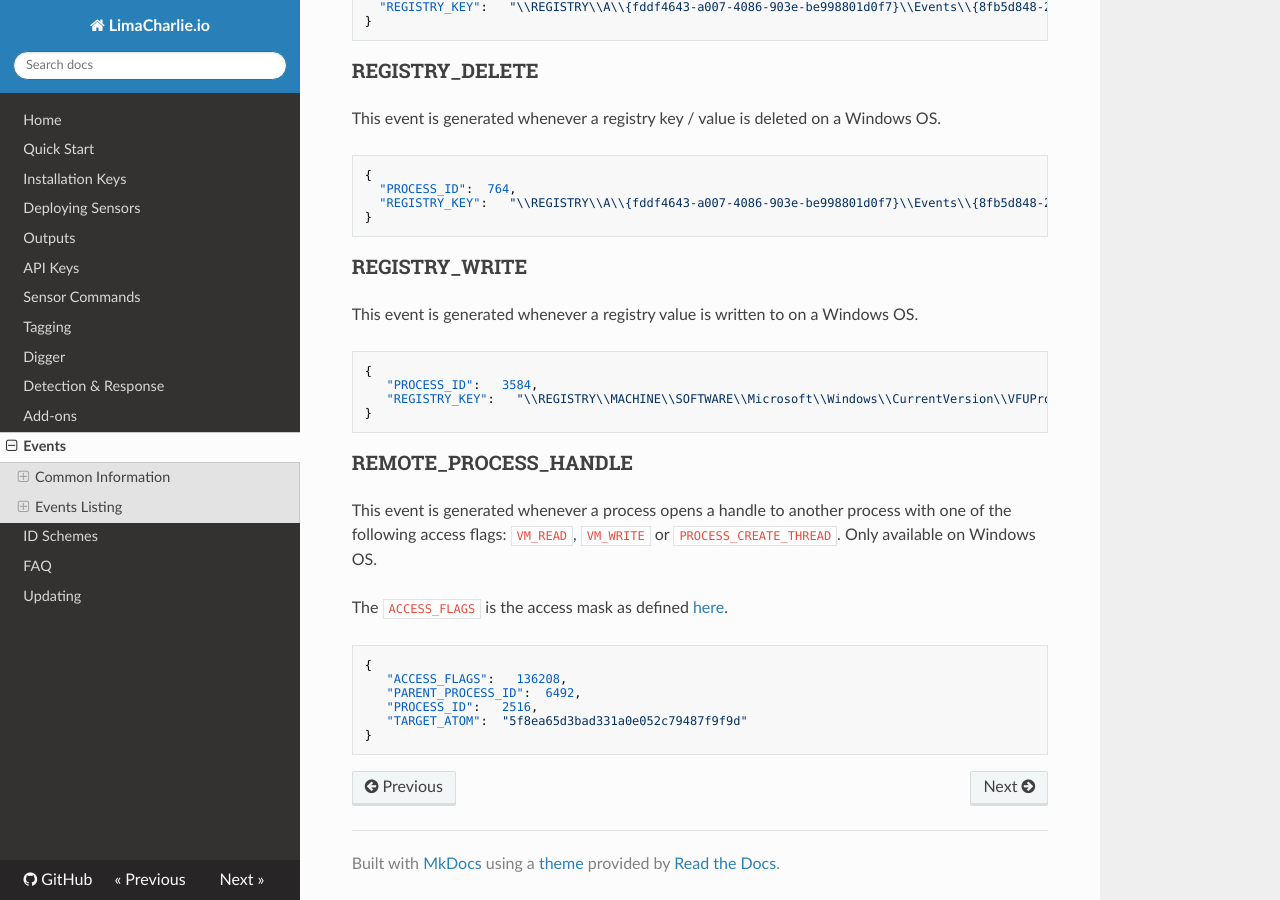
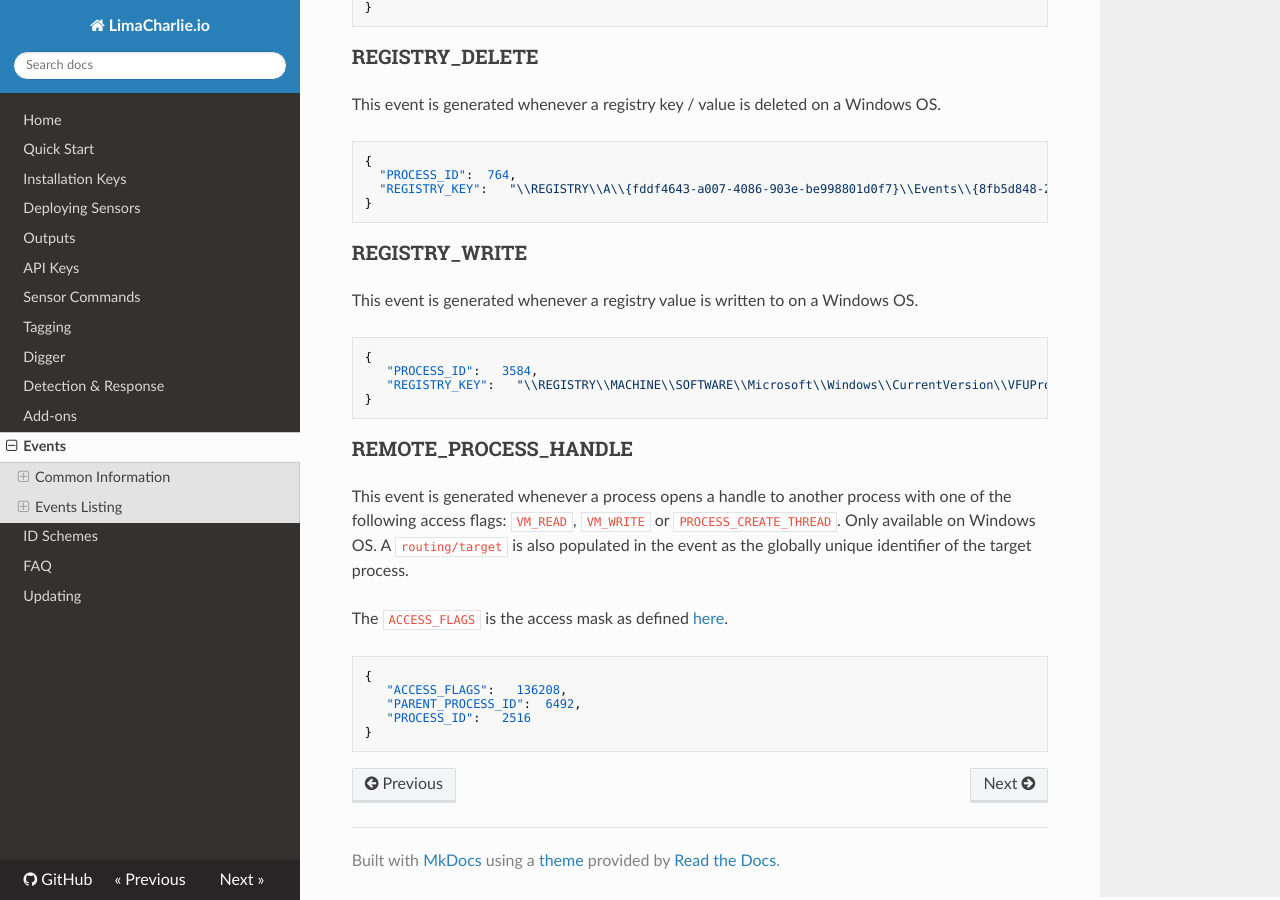
Before and after one commit to refractionPOINT/lce_doc, an MkDocs documentation site: the page built from docs/events.md, in a window 1280 px wide and 900 px high, scrolled down 13674 px. Built offline with MkDocs 1.6.1, drawn with Linux system fonts in a browser that asks for light colours; nearby versions of some CDN libraries; old or Windows-style settings are respelled for this version of MkDocs; some of the changed text lies outside the part shown.

Commit message:
Tweak to target normalization.

````diff
--- a/docs/events.md
+++ b/docs/events.md
@@ -21,7 +21,7 @@ Atoms can be found in 3 locations:
 
 * routing/parent
 * routing/this
-* event/TARGET_ATOM
+* routing/target
 
 Atoms are Globally Unique Identifiers that look like this: `1e9e242a512d9a9b16d326ac30229e7b`. You can treat it as an opaque value. These unique values
 are used to relate events together without the need to use clunky and unreliable things like Process IDs.
@@ -35,8 +35,8 @@ nature of relationship varies. For example for a `NETWORK_SUMMARY` event, the pa
 Depending on the exact storage and searching solution you are using, you will likely want to index the values of `routing/this` and `routing/parent` for
 each event, doing so will allow you to very quickly find the root cause and actions of everything on your hosts.
 
-Finally, the `event/TARGET_ATOM` is only sometimes found in an event, and it represents a second related (without having a parent-child relationship). For
-example, in the `NEW_REMOTE_THREAD` event, this `TARGET_ATOM` represents the process where the remote thread was created.
+Finally, the `routing/target` is only sometimes found in an event, and it represents a second related (without having a parent-child relationship). For
+example, in the `NEW_REMOTE_THREAD` event, this `target` represents the process where the remote thread was created.
 
 Basic example:
 
@@ -578,13 +578,12 @@ This is a characteristic often used by malware during various forms of code inje
 
 In this case, the process id `492` created a thread (with id `9012`) in the process id `7944`.
 The parent process is also globally uniquely identified by the `routing/parent` and the process
-where the thread was started is globally uniquely identified by the `event/TARGET_ATOM`.
+where the thread was started is globally uniquely identified by the `routing/target` (not visible here).
 
 ```json
 {
   "THREAD_ID": 9012,
   "PROCESS_ID": 7944,
-  "TARGET_ATOM": "1e9e242a512d9a9b16d326ac30229e7b",
   "PARENT_PROCESS_ID": 492
 }
 ```
@@ -644,7 +643,8 @@ This event is generated whenever a registry value is written to on a Windows OS.
 ### REMOTE_PROCESS_HANDLE
 This event is generated whenever a process opens a handle to another process with one
 of the following access flags: `VM_READ`, `VM_WRITE` or `PROCESS_CREATE_THREAD`. Only
-available on Windows OS.
+available on Windows OS. A `routing/target` is also populated in the event as the globally
+unique identifier of the target process.
 
 The `ACCESS_FLAGS` is the access mask as defined [here](https://docs.microsoft.com/en-us/windows/desktop/procthread/process-security-and-access-rights).
 
@@ -652,7 +652,6 @@ The `ACCESS_FLAGS` is the access mask as defined [here](https://docs.microsoft.c
 {
    "ACCESS_FLAGS":   136208,
    "PARENT_PROCESS_ID":  6492,
-   "PROCESS_ID":   2516,
-   "TARGET_ATOM":  "5f8ea65d3bad331a0e052c79487f9f9d"
+   "PROCESS_ID":   2516
 }
 ```
````
